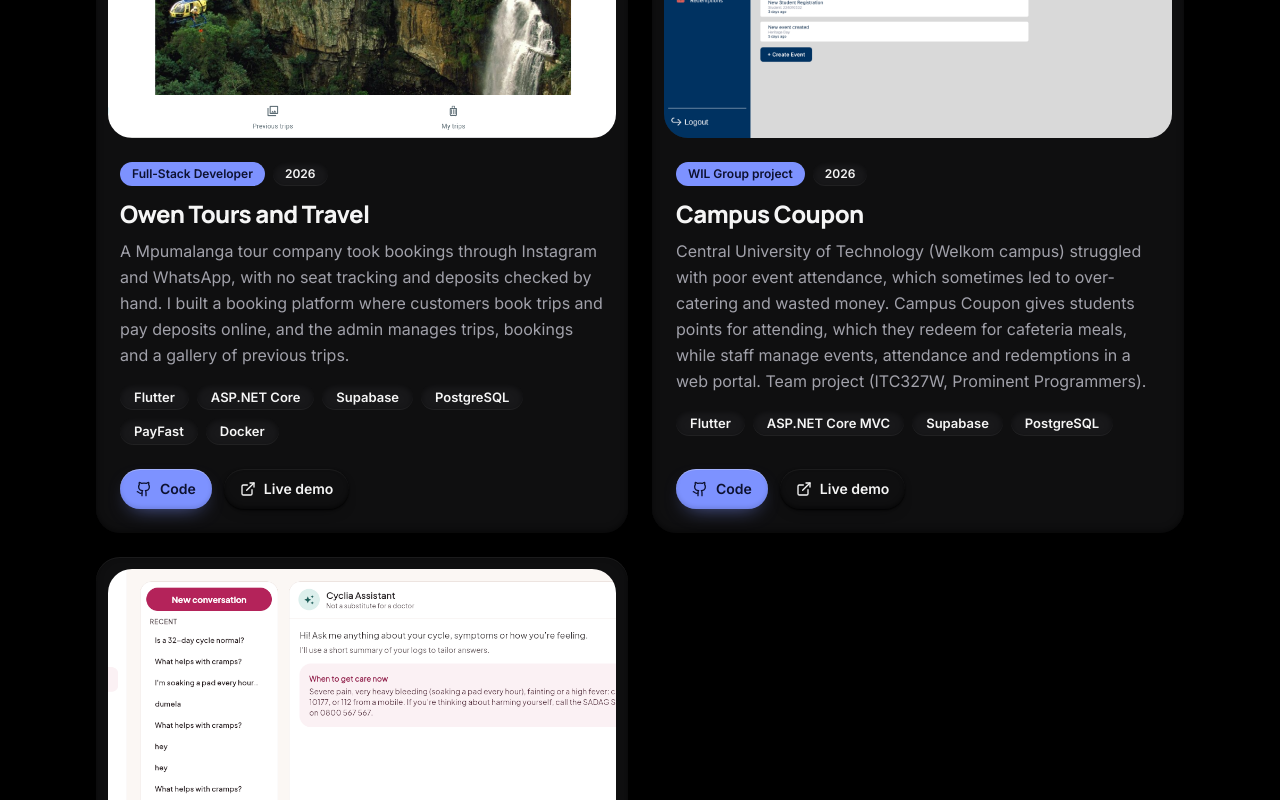
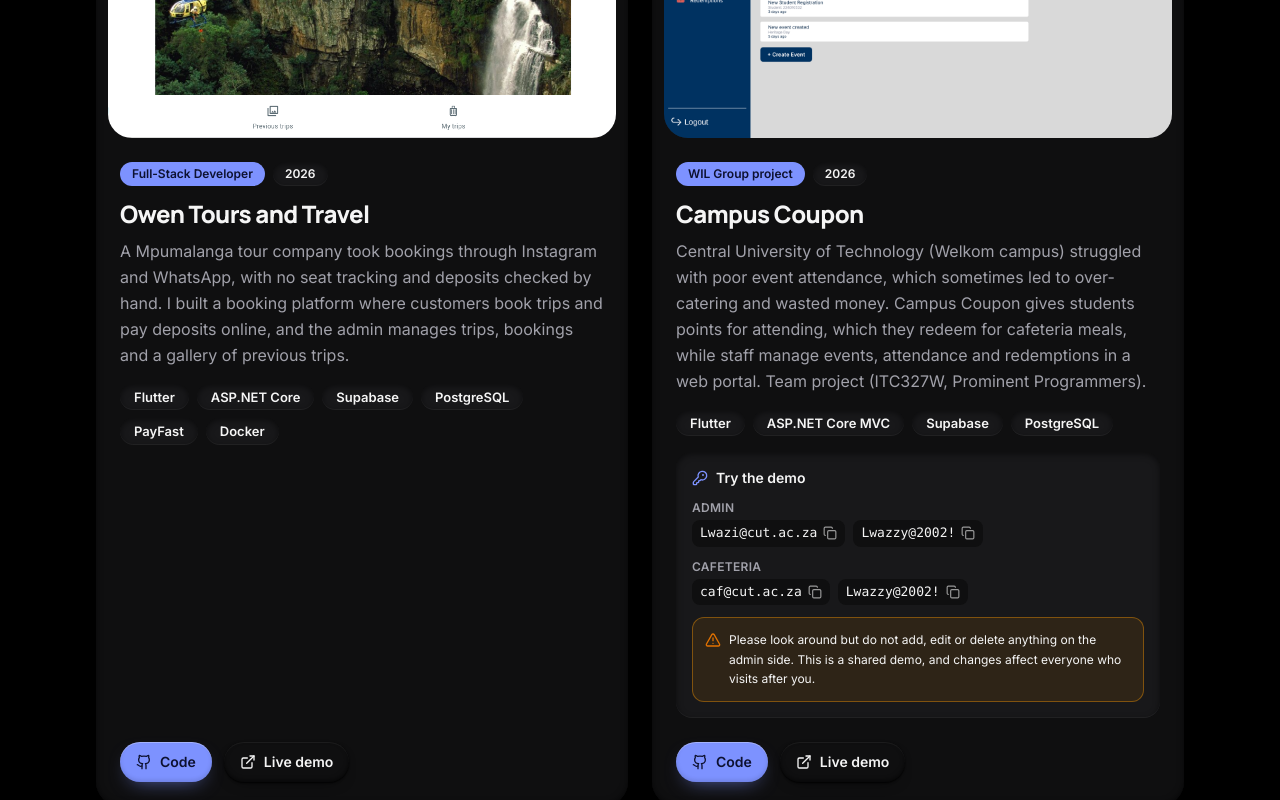
Before and after one commit to Lwazzy2018/Lwazzy2018.github.io, a React (Vite) app: page / in a window 1280 px wide. Shown: the part 1100-1900 px from the top of the page. Built offline with nearby package versions, Linux system fonts and the light colour scheme.

Commit message:
Implement CopyField for demo username and password
Added CopyField component for copying demo credentials.

```diff
--- a/src/components/Projects.tsx
+++ b/src/components/Projects.tsx
@@ -1,9 +1,31 @@
-import { ExternalLink, Github, Hourglass, ImageIcon } from 'lucide-react'
+import { useState } from 'react'
+import { Check, Copy, ExternalLink, Github, Hourglass, ImageIcon, KeyRound, TriangleAlert } from 'lucide-react'
 import { projects, type Project } from '../data/content'
 import SectionHeader from './SectionHeader'
 import type { LightboxItem } from './Lightbox'
 
 type Props = { onOpen: (item: LightboxItem) => void }
+
+function CopyField({ value, label }: { value: string; label: string }) {
+  const [copied, setCopied] = useState(false)
+  return (
+    <button
+      type="button"
+      onClick={() => {
+        navigator.clipboard?.writeText(value).then(() => {
+          setCopied(true)
+          setTimeout(() => setCopied(false), 1500)
+        })
+      }}
+      aria-label={`Copy ${label}`}
+      title={`Copy ${label}`}
+      className="inline-flex max-w-full items-center gap-1.5 rounded-lg bg-surface px-2 py-1 font-mono text-[13px] text-ink hover:text-accent"
+    >
+      <span className="truncate">{value}</span>
+      {copied ? <Check className="size-3.5 shrink-0 text-accent" /> : <Copy className="size-3.5 shrink-0 opacity-60" />}
+    </button>
+  )
+}
 
 function ProjectCard({ p, index, onOpen }: { p: Project; index: number; onOpen: Props['onOpen'] }) {
   const number = String(index + 1).padStart(2, '0')
@@ -68,6 +90,31 @@ function ProjectCard({ p, index, onOpen }: { p: Project; index: number; onOpen:
           </div>
         )}
 
+        {p.demo && p.demo.length > 0 && (
+          <div className="clay-in mt-4 rounded-2xl bg-surface-2 p-4">
+            <p className="flex items-center gap-2 text-sm font-semibold">
+              <KeyRound className="size-4 text-accent" /> Try the demo
+            </p>
+            <div className="mt-3 grid gap-3">
+              {p.demo.map((d) => (
+                <div key={d.role} className="text-sm">
+                  <p className="text-xs font-semibold uppercase tracking-wide text-muted">{d.role}</p>
+                  <div className="mt-1 flex flex-wrap items-center gap-2">
+                    <CopyField value={d.username} label={`${d.role} username`} />
+                    <CopyField value={d.password} label={`${d.role} password`} />
+                  </div>
+                </div>
+              ))}
+            </div>
+            {p.demoNote && (
+              <p role="note" className="mt-3 flex gap-2 rounded-xl border border-amber-500/40 bg-amber-500/10 p-3 text-xs leading-relaxed text-ink">
+                <TriangleAlert className="mt-0.5 size-4 shrink-0 text-amber-600" />
+                <span>{p.demoNote}</span>
+              </p>
+            )}
+          </div>
+        )}
+
         {(p.links?.github || p.links?.live) && (
           <div className="mt-auto flex flex-wrap gap-3 pt-6">
             {p.links?.github && (
```
